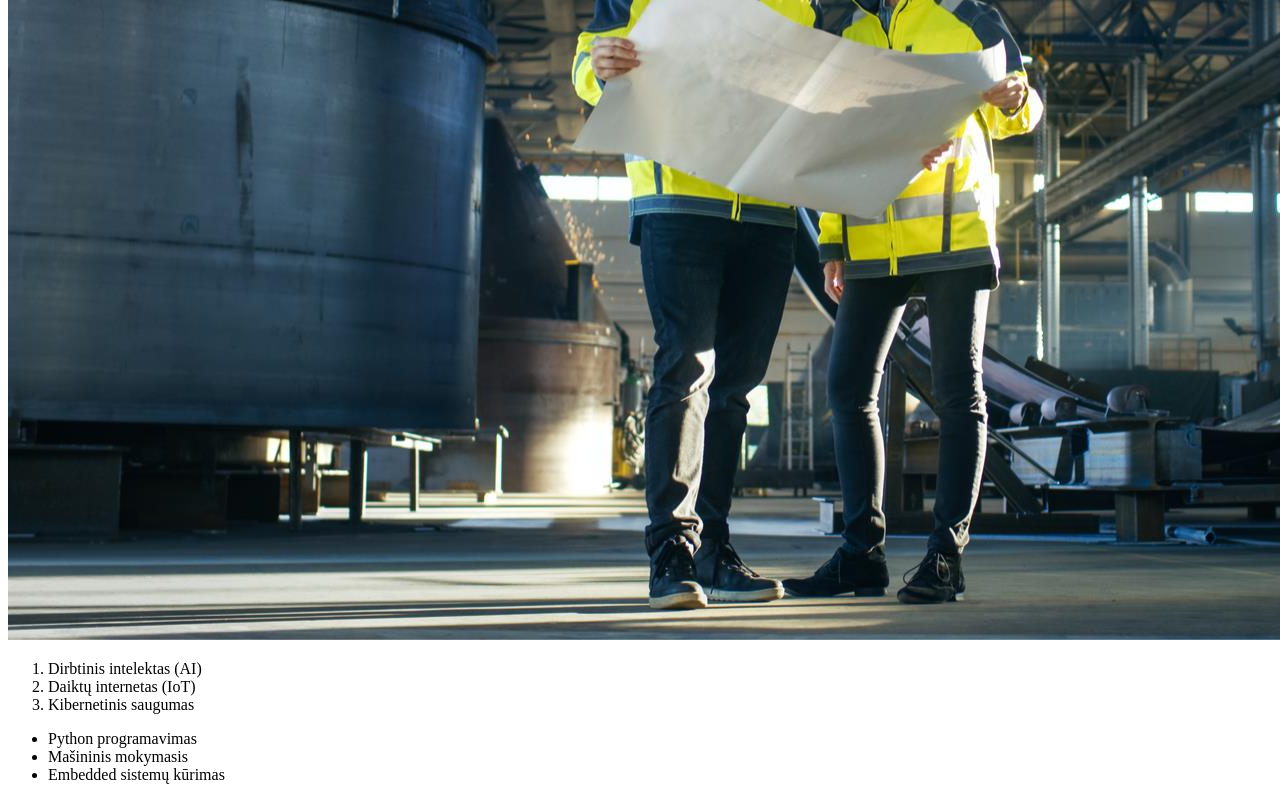
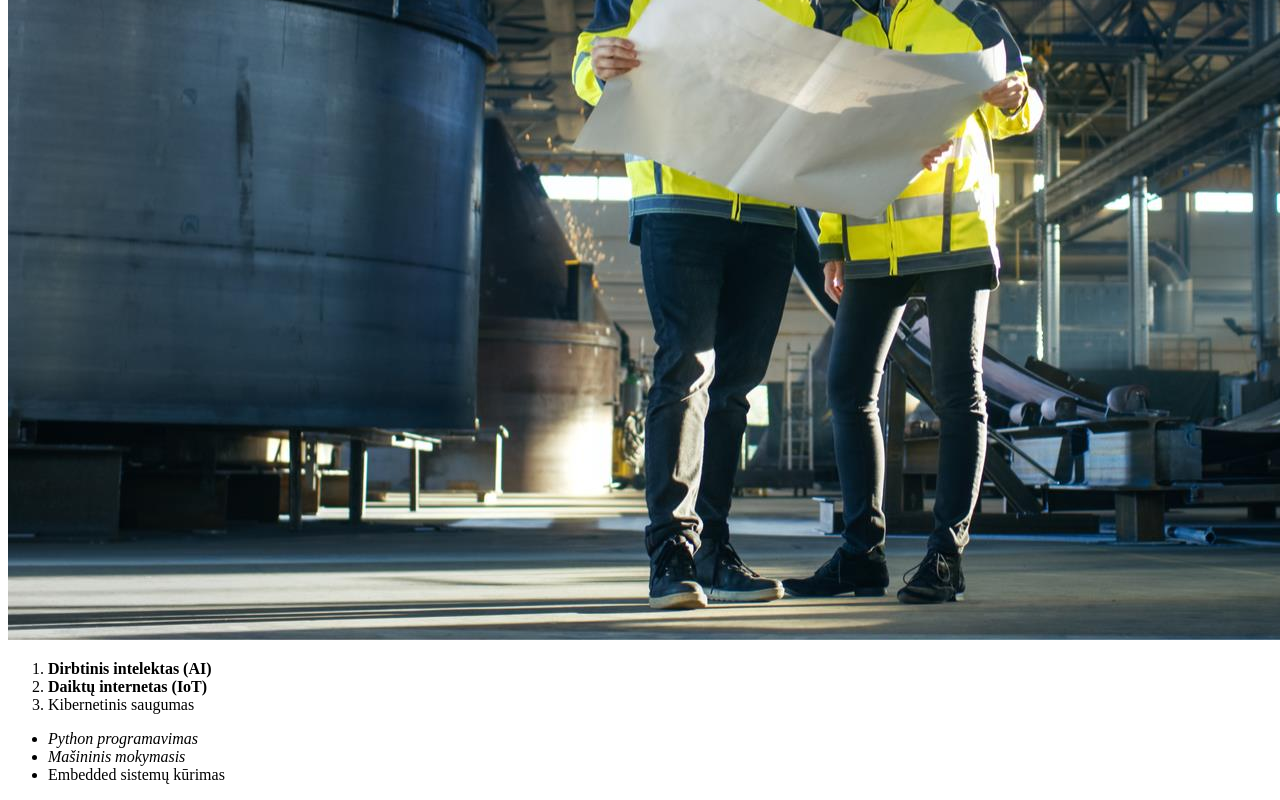
Before and after one commit to DovydasRim/DovydasRim.github.io, a plain HTML site: page index.html in a window 1280 px wide. Shown: the part 865-1665 px from the top of the page. Drawn offline with Linux system fonts and the light colour scheme.

Commit message:
Add files via upload

```diff
--- a/index.html
+++ b/index.html
@@ -14,24 +14,36 @@
 <!-- Div konteineris (angl. "division") naudojamas norint sugrupuoti kelis elementus
 (pavyzdžiui, pastraipas, paveikslėlius, nuorodas) į vieną loginį bloką. -->
     <div>
-        <p>"Lorem ipsum dolor sit amet, consectetur adipiscing elit, sed do eiusmod tempor incididunt ut labore et dolore magna aliqua. Ut enim ad minim veniam, quis nostrud exercitation ullamco laboris nisi ut aliquip ex ea commodo consequat. Duis aute irure dolor in reprehenderit in voluptate velit esse cillum dolore eu fugiat nulla pariatur. Excepteur sint occaecat cupidatat non proident, sunt in culpa qui officia deserunt mollit anim id est laborum.</p>
+        <p><u>"Lorem ipsum dolor sit amet, consectetur adipiscing elit, sed do eiusmod tempor incididunt ut labore et dolore magna aliqua. Ut enim ad minim veniam, quis nostrud exercitation ullamco laboris nisi ut aliquip ex ea commodo consequat. Duis aute irure dolor in reprehenderit in voluptate velit esse cillum dolore eu fugiat nulla pariatur. Excepteur sint occaecat cupidatat non proident, sunt in culpa qui officia deserunt mollit anim id est laborum.</u></p>
         <a href="https://www.w3schools.com/html/">Visit Example</a>
         <img src="images/pirmas_ld.jpg" alt="Svajonių darbo aplinka">
     </div>
 
-
+<!--
+    <u> žymė dažniausiai taikoma semantiškai pažymėti žodžius, kuriuos reikia išskirti
+-->
     <ol>
-        <li>Dirbtinis intelektas (AI)</li>
-        <li>Daiktų internetas (IoT)</li>
+        <li><strong>Dirbtinis intelektas (AI)</strong></li>
+        <li><b>Daiktų internetas (IoT)</b></li>
         <li>Kibernetinis saugumas</li>
     </ol>
 
+<!--
+<strong> – „Svarbu“ (semantika + vizualinis efektas).
+<b> – „Paryškinta“ (tik vizualinis efektas).
+-->
+
     <ul>
-        <li>Python programavimas</li>
-        <li>Mašininis mokymasis</li>
+        <li><em>Python programavimas</em></li>
+        <li><i>Mašininis mokymasis</i></li>
         <li>Embedded sistemų kūrimas</li>
     </ul>
-
+<!--
+    <em> (emphasis) nurodo, kad žodžiai turi būti pabrėžti logiškai (pvz., kalbos intonacija – "tai YRA svarbu"),
+    todėl ekrano skaitytuvai gali pakeisti balso toną.
+    <i> (italic) naudojama tik stiliui (pvz., terminams, svetimiems žodžiams, pavadinimams),
+    tačiau neturi semantinės reikšmės.
+ -->
 </body>
 </html>
 
```
